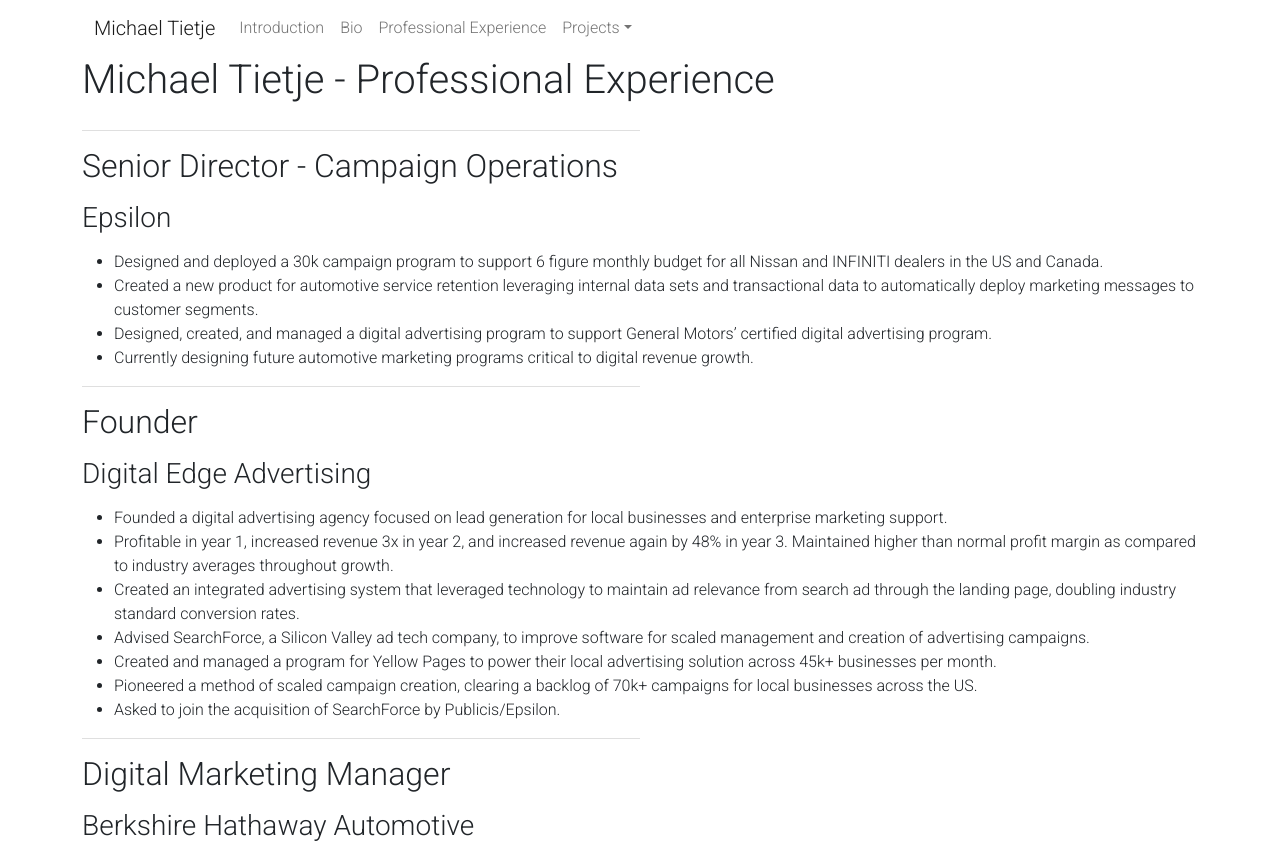
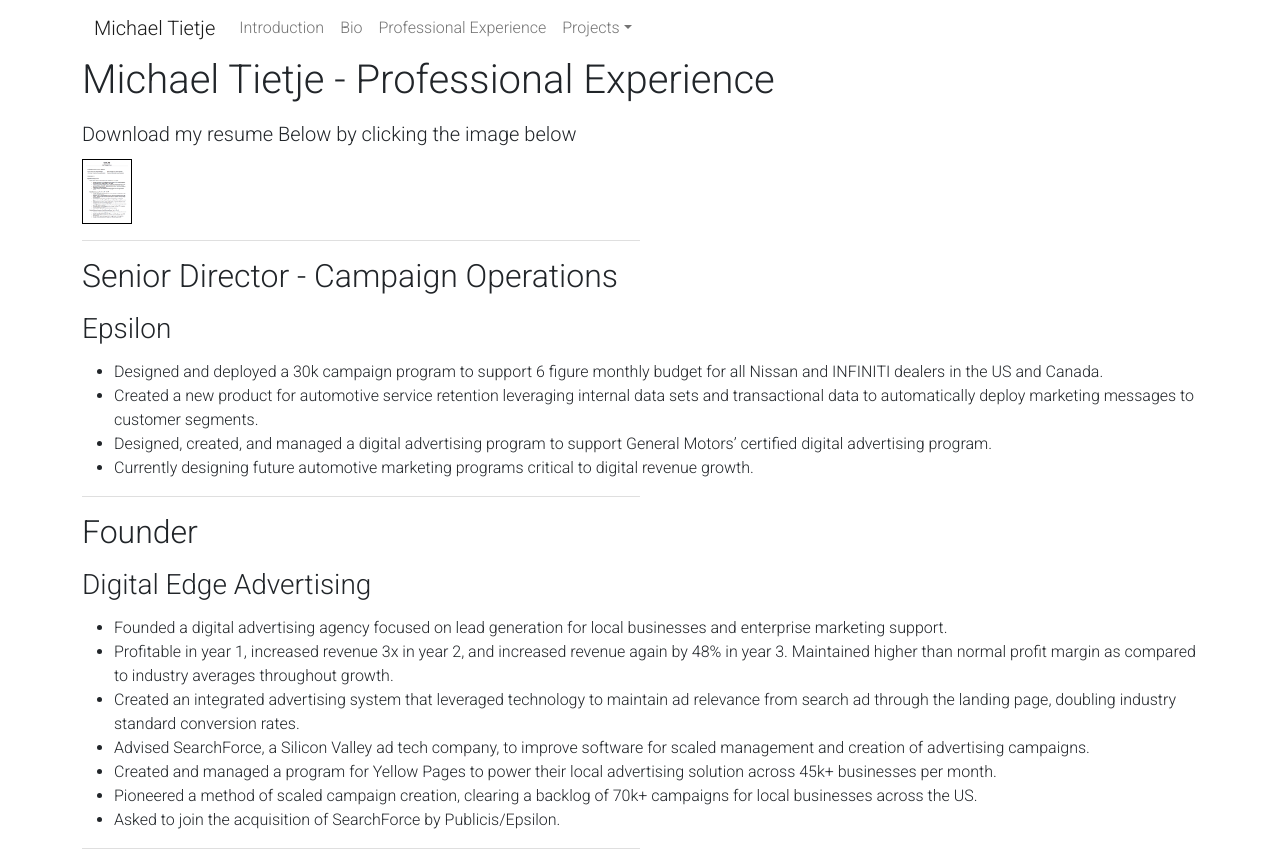
Before and after one commit to mk-tg/mk-tg.github.io, a plain HTML site: page experience.html in a window 1280 px wide. Shown: the top 853 px of the page. Drawn offline with nearby package versions, Linux system fonts and the light colour scheme.

Commit message:
added downloadable resume

```diff
--- a/css/main.css
+++ b/css/main.css
@@ -32,6 +32,12 @@ p {
   color: gray;
 }
 
+.thumbnail {
+  max-width: 50px;
+  max-height: 100px;
+  border: 1px solid #000;
+}
+
 
 @media (min-width: 701px) {
   .desk-img {
--- a/experience.html
+++ b/experience.html
@@ -23,6 +23,12 @@
   <main>
     <div class="container-md" >
       <h1>Michael Tietje - Professional Experience</h1>
+      <div>
+        <h5>Download my resume Below by clicking the image below</h5>
+        <a href="./files/Tietje CV.pdf" download>
+        <img class="thumbnail" src="./images/resume.png" alt="">
+        </a>
+      </div>
       <hr class="hr-content-separator">
       <h2>Senior Director - Campaign Operations</h2>
       <h3>Epsilon</h3>
```
Also changed, not shown: images/resume.png (added), 1 other file.
